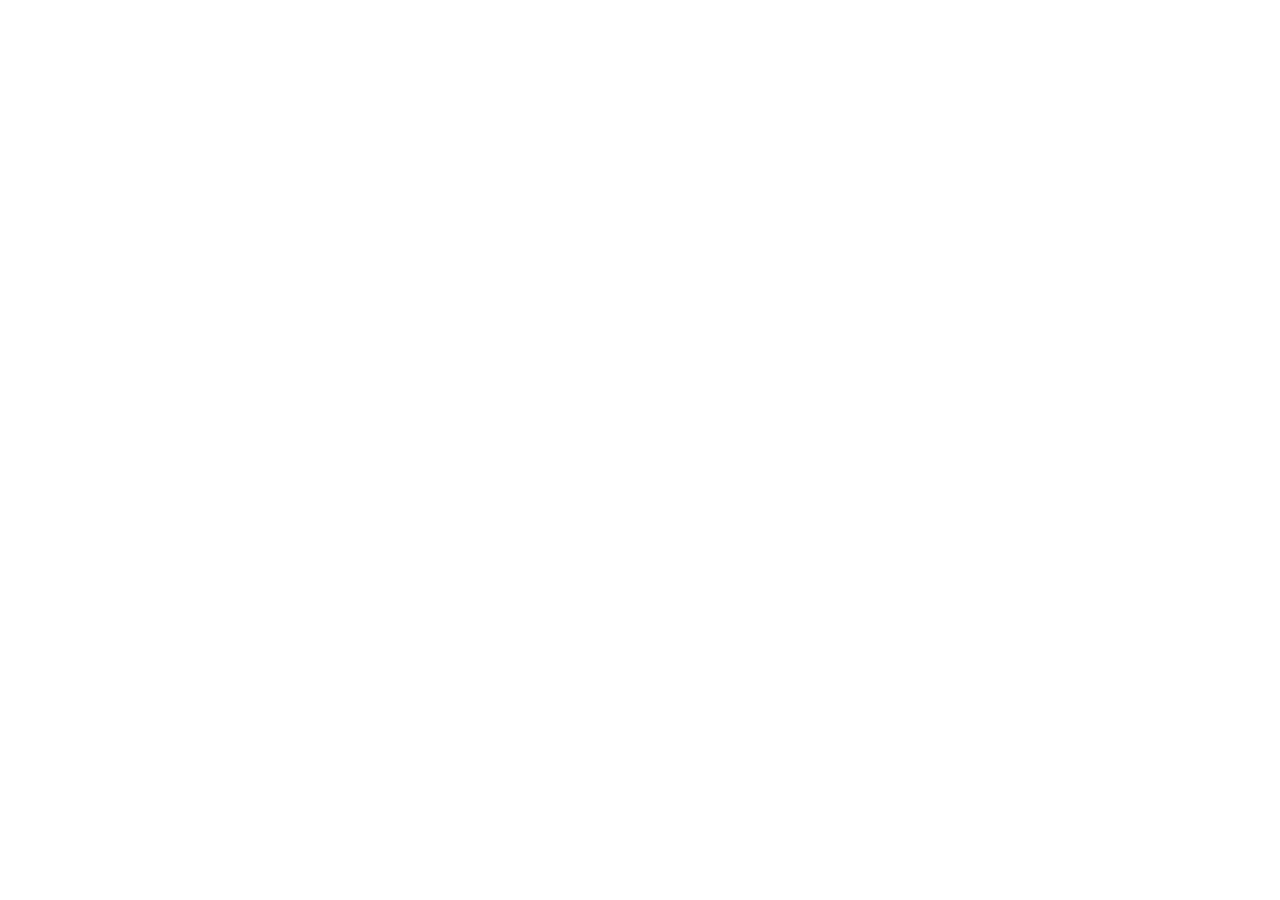
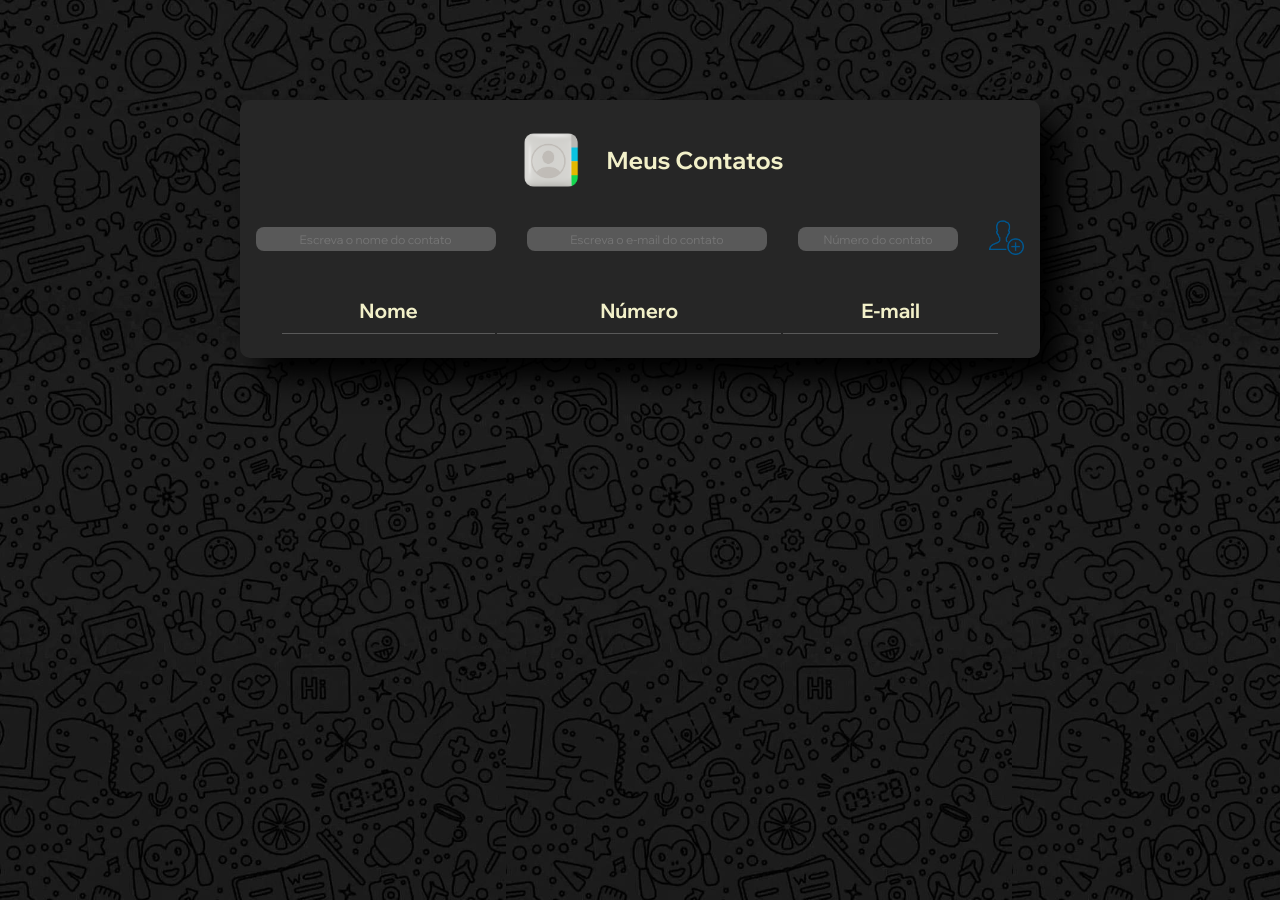
Before and after one commit to ystanz/contacts-book_project, a React (Vite) app: page / in a window 1280 px wide. Before the commit the page ends 800 px from the top, so only its background shows below. Built offline with nearby package versions, Linux system fonts and the light colour scheme.

Commit message:
feat: add components to Home page

```diff
--- a/src/App.tsx
+++ b/src/App.tsx
@@ -1,5 +1,13 @@
+import Home from './pages/Home'
+import GlocalCss from './styles'
+
 function App() {
-  return <></>
+  return (
+    <>
+      <GlocalCss />
+      <Home />
+    </>
+  )
 }
 
 export default App
--- /dev/null
+++ b/src/pages/Home/index.tsx
@@ -0,0 +1,11 @@
+import ContactsBook from '../../container/ContactsBook'
+
+const Home = () => {
+  return (
+    <div>
+      <ContactsBook />
+    </div>
+  )
+}
+
+export default Home
```
